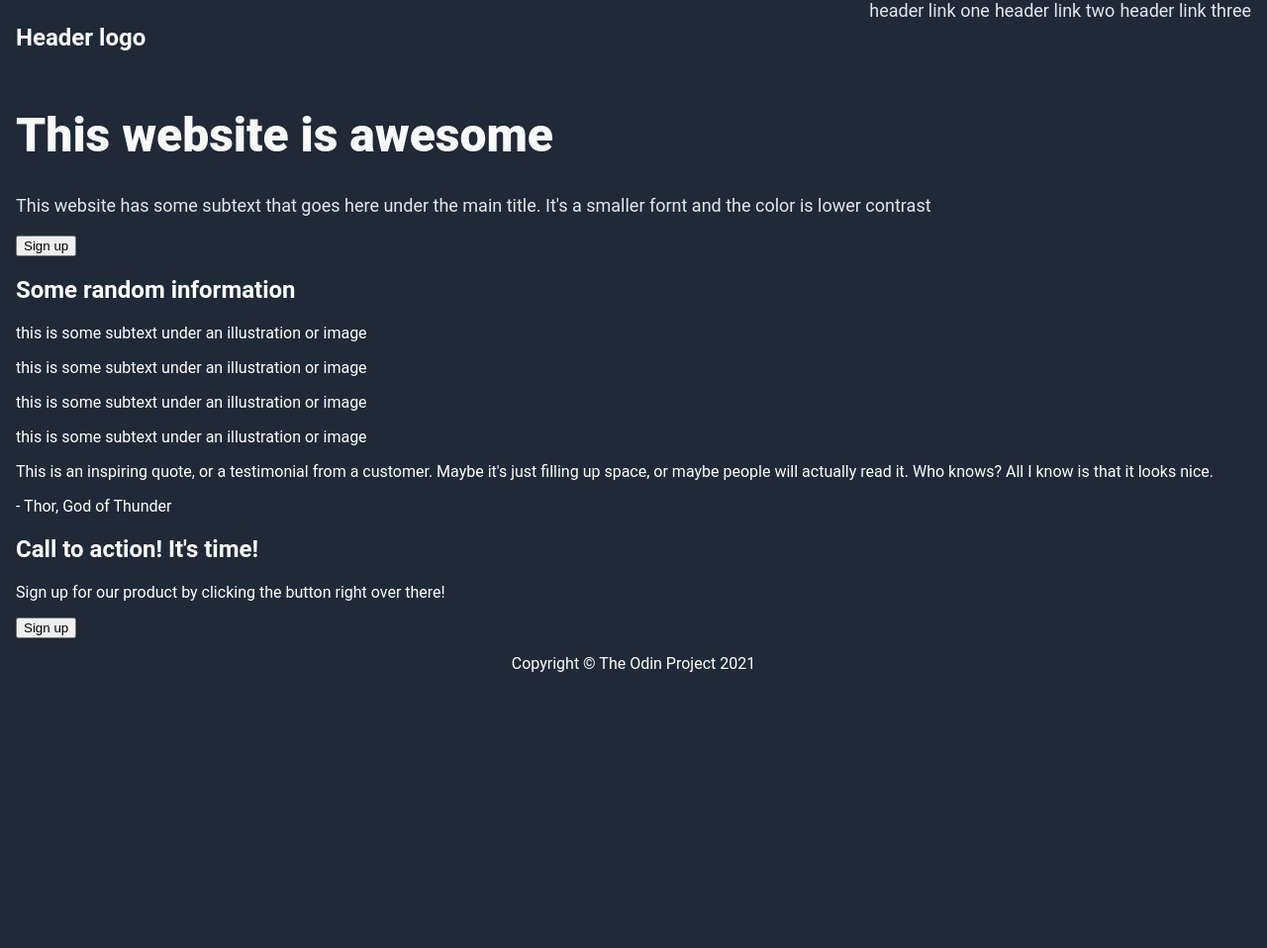
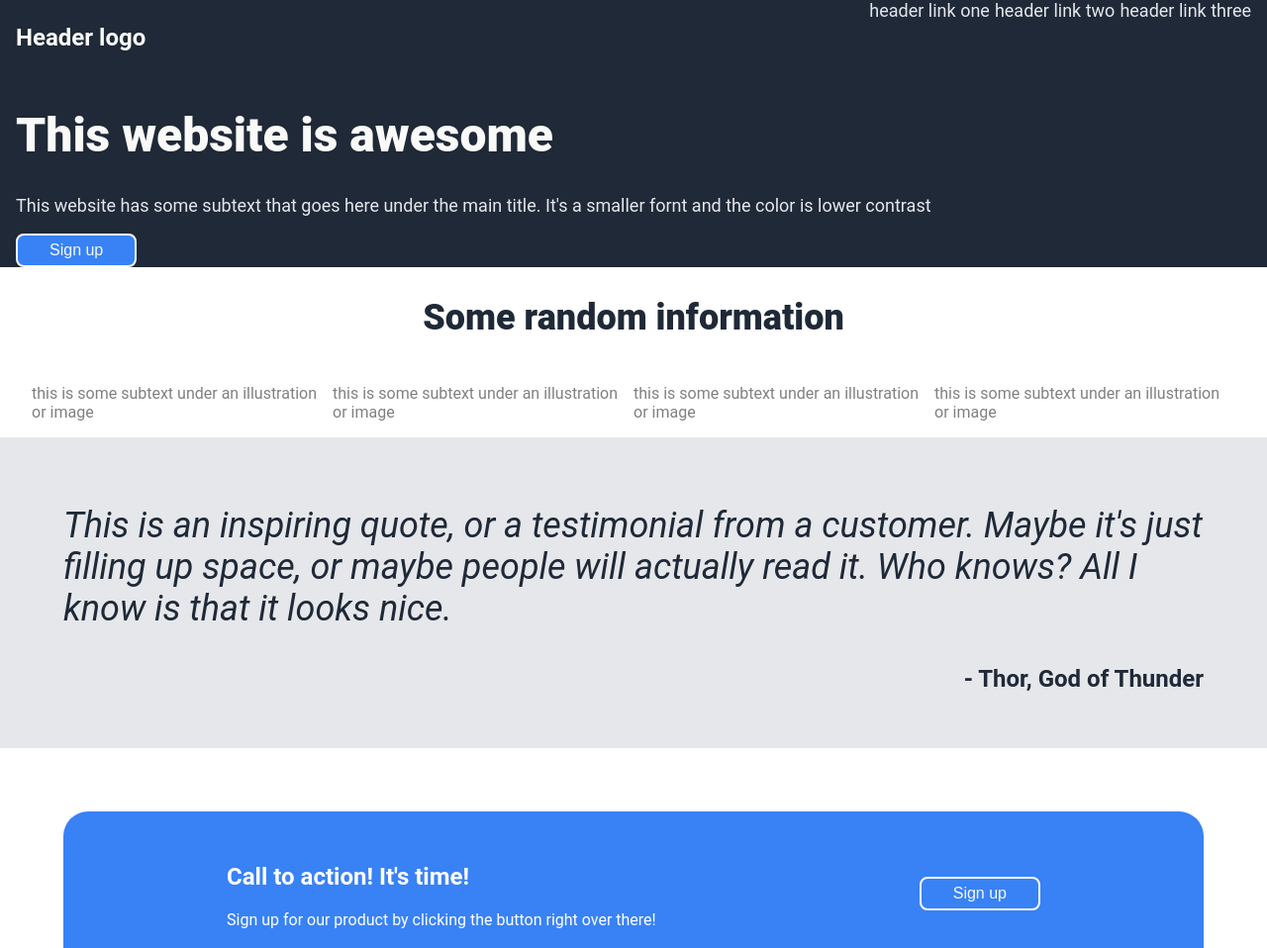
Before and after one commit to snaeem3/Landing-Page, a plain HTML site: page index.html in a window 1280 px wide. Shown: the top 958 px of the page at 99% size. Before the commit the page ends 800 px from the top, so only its background shows below. Drawn offline with Linux system fonts and the light colour scheme.

Commit message:
Add styles for body content

```diff
--- a/index.html
+++ b/index.html
@@ -23,20 +23,24 @@
             <button class="sign-up" type="button">Sign up</button>
         </div>
     </div>
-    <div class="section image-info">
+    <div class="section information">
         <h2>Some random information</h2>
+        <div class="card-container">
             <div class="card"><p>this is some subtext under an illustration or image</p></div>
             <div class="card"><p>this is some subtext under an illustration or image</p></div>
             <div class="card"><p>this is some subtext under an illustration or image</p></div>
             <div class="card"><p>this is some subtext under an illustration or image</p></div>
         </div>
+        </div>
     <div class="section quote">
-        <p>This is an inspiring quote, or a testimonial from a customer. Maybe it's just filling up space, or maybe people will actually read it. Who knows? All I know is that it looks nice.</p>
+        <p class="quote-text">This is an inspiring quote, or a testimonial from a customer. Maybe it's just filling up space, or maybe people will actually read it. Who knows? All I know is that it looks nice.</p>
         <p>- Thor, God of Thunder</p>
     </div>
     <div class="section action">
+        <div>
             <h2>Call to action! It's time!</h2>
             <p>Sign up for our product by clicking the button right over there!</p>
+        </div>
         <button class="sign-up" type="button">Sign up</button>
     </div>
     <footer>
--- a/styles.css
+++ b/styles.css
@@ -1,13 +1,18 @@
 body {
     font-family: 'Roboto', sans-serif;
-    background: #1F2937;
+    /* background: #1F2937; */
     color: white;
-    margin: auto 16px;
+    margin: auto auto;
+    /* padding: 0 16px; */
+    display: flex;
+    flex-direction: column;
 }
 
 header {
+    padding: 0 16px;
     display: flex;
     justify-content: space-between;
+    background: #1F2937;
 }
 
 ul {
@@ -26,6 +31,8 @@ header h3 {
 }
 
 .hero {
+    padding: 0 16px;
+    background: #1F2937;
     font-size: 18px;
     color: #E5E7EB;
 }
@@ -35,8 +42,64 @@ header h3 {
     font-weight: 800;
 }
 
+.information {
+    padding: 0 32px;
+    background: white;
+    color:grey;
+}
+
+.information h2 {
+    font-size: 36px;
+    font-weight: 800;
+    color: #1F2937;
+    text-align: center;
+}
+
+.card-container {
+    display: flex;
+}
+
+.quote {
+    padding: 32px 64px;
+    background: #E5E7EB;
+    font-weight: bold;
+    color: #1F2937;
+    text-align: right;
+    font-size: 24px;
+}
+
+.quote-text{
+    font-size: 36px;
+    font-style: italic;
+    color: #1F2937;
+    font-weight: normal;
+    text-align: left;
+}
+
+.action {
+    background: #3882F6;
+    margin: 64px;
+    padding: 32px;
+    border-radius: 25px;
+    display: flex;
+    justify-content: space-around;
+}
+
 footer {
+    background: #1F2937;
     display: flex;
     justify-content: center;
     align-items: center;
 }
+
+button {
+    align-self: center;
+    background-color: #3882F6;
+    color: #F9FAF8;
+    padding: 6px 32px;
+    height: fit-content;
+    text-align: center;
+    font-size: 16px;
+    border-radius: 8px;
+    border: 2px solid #F9FAF8;
+}
```
Lines whose indentation alone changed are shown as unchanged.
